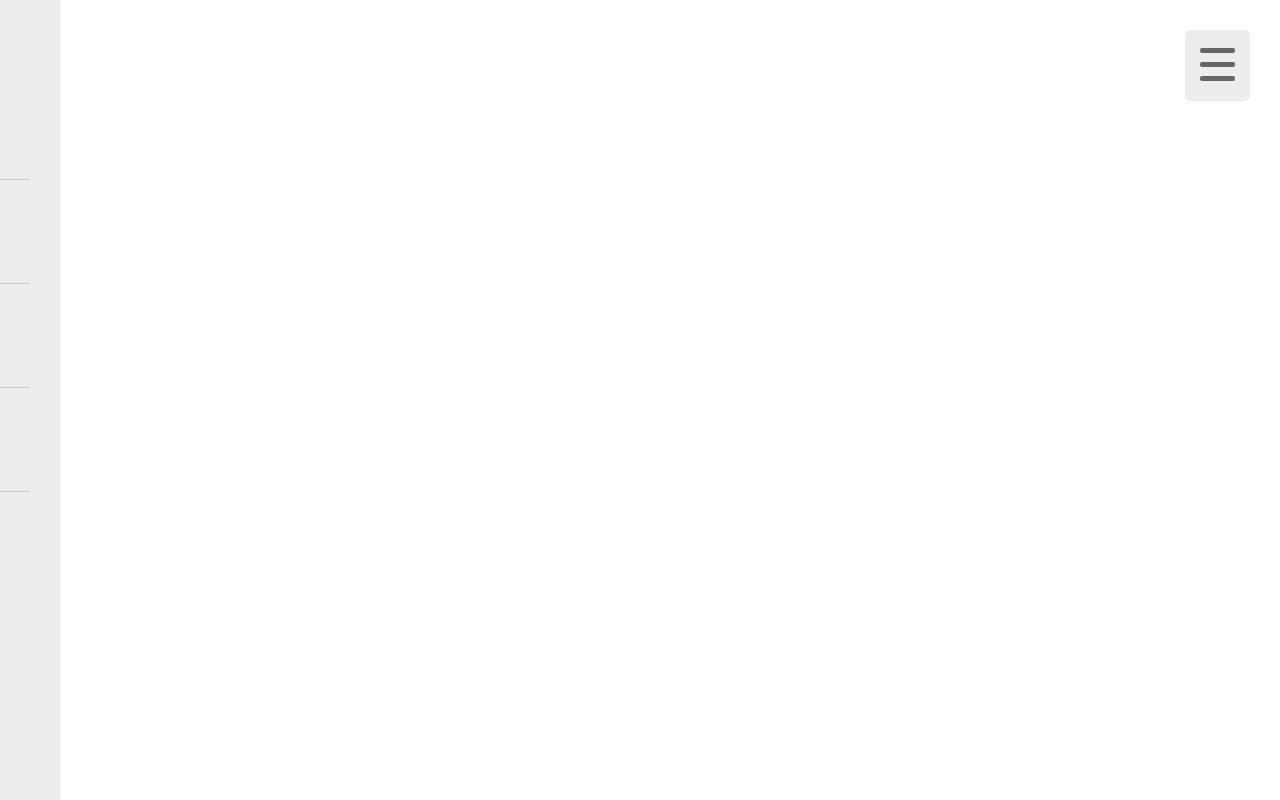
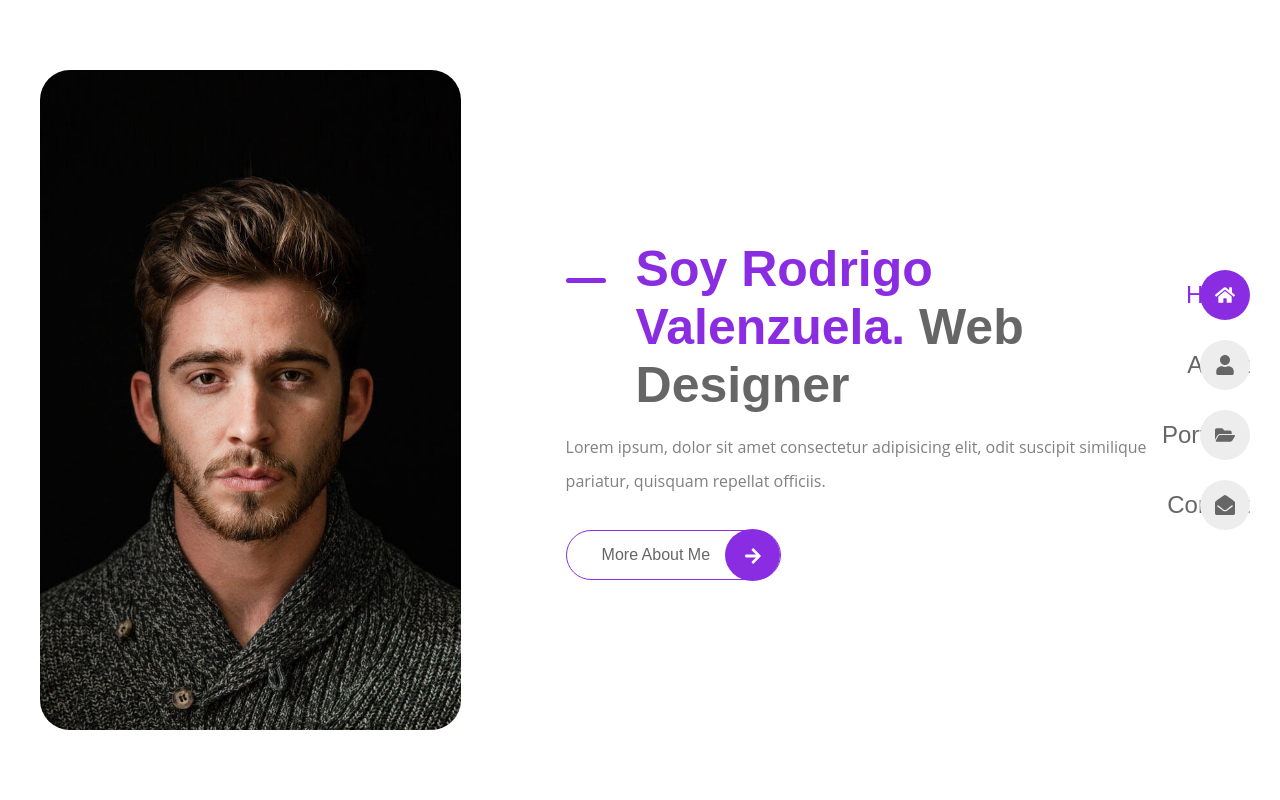
Before and after one commit to RodryVz/PortafolioReact, a React (Vite) app: page / in a window 1280 px wide. Built offline with nearby package versions, Linux system fonts and the light colour scheme; a web font is replaced by a local one.

Commit message:
construccion del home

```diff
--- a/src/App.css
+++ b/src/App.css
@@ -61,9 +61,6 @@
     font-weight: var(--weight-700);
 }
 
-ul{
-    list-style: none;
-}
 
 a{
     text-decoration: none;
@@ -72,3 +69,38 @@
 img{
     max-width: 100%;
 }
+
+/*------------------- Reusable Css--------------- */
+
+.grid{
+    display: grid;
+    gap: 30px;
+}
+
+.section{
+    padding-block: 70px;
+}
+
+.button{
+    display: inline-block;
+    color: var(--title-color);
+    border: 1px solid var(--first-color);
+    padding: 15px 70px 15px 35px;
+    border-radius: 35px;
+    font-family: var(--second-font);
+    font-weight: var(--weight-500);
+    position: relative;
+}
+
+.button__icon{
+    background-color: var(--first-color);
+    position: absolute;
+    inset-block: -2px;
+    right: 0;
+    width: 55px;
+    border-radius: 50%;
+    color: var(--text-white);
+    font-size: var(--large-font-size);
+    text-align: center;
+    line-height: 60px;
+}
--- a/src/components/Navbar.tsx
+++ b/src/components/Navbar.tsx
@@ -14,7 +14,9 @@
                     {links.map(({ name, icon, path }, index) => {
                         return (
                             <li className='nav__item' key={index}>
-                                <NavLink to={path} className={({ isActive }) => isActive ? 'nav__link active-nav' : 'nav__link'}>
+                                <NavLink to={path} className={({ isActive }) => isActive ? 'nav__link active-nav' : 'nav__link'}
+                                    onClick={()=> setShowMenu(!showMenu)}>
+
                                     {icon}
                                     <h3 className='nav__name'>{name}</h3>
                                 </NavLink>
--- a/src/components/navbar.css
+++ b/src/components/navbar.css
@@ -1,7 +1,11 @@
+ul li{
+    list-style: none;
+}
+
 .nav__menu{
     position: fixed;
     inset-block: 0;
-    left: -100%;
+    left: -115%;
     background-color: hsl(0, 0%, 93%) ;
     width: 100%;
     padding: 60px 30px;
@@ -66,3 +70,75 @@
 .animate-toggle span:last-child {
     transform: rotate(-45deg) translate(0px, 1px);
 }
+
+@media screen and (min-width: 1024px) {
+    .nav__menu {
+        all: unset
+    }
+
+    .nav__toggle{
+        display: none;
+    }
+
+    .nav {
+        position: fixed;
+        inset-block: 0;
+        right: 30px;
+        display: flex;
+        align-items: center;
+    }
+
+    .nav__item{
+        margin-block: 20px;
+    }
+
+    .nav__link{
+        padding: 0;
+        border-bottom: none;
+        background-color: hsl(0, 0%, 93%);
+        width: 50px;
+        height: 50px;
+        border-radius: 50%;
+        position: relative;
+    }
+
+    .nav__icon{
+        font-size: 20px;
+        margin-inline: auto;
+    }
+
+    .nav__name{
+        position: absolute;
+        top: 10;
+        right: 0;
+        background-color: hsl(271, 76%, 53%);
+        height: 100%;
+        line-height: 50px;
+        padding-inline: 30px 25px;
+        border-radius: 30px;
+        font-size: var(--small-font-size);
+        color: bisque;
+        opacity: 0;
+        visibility: hidden;
+        z-index: -1;
+        transition: all 0.3s ease;
+    }
+
+    .nav__link:hover .nav__name{
+        right: 27px;
+        color: #fff;
+        opacity: 1;
+        visibility: visible;
+        border-radius: 30px 0 0 30px;
+    }
+
+    .nav__link:hover,
+    .active-nav{
+        background-color: hsl(271, 76%, 53%);
+    }
+
+    .nav__link:hover .nav__icon,
+    .active-nav .nav__icon {
+        color: #fff;
+    }
+}
--- a/src/page/home/Home.tsx
+++ b/src/page/home/Home.tsx
@@ -1,8 +1,33 @@
 import React from 'react'
+import  Profiler  from "../../assets/home.jpg";
+import { Link } from 'react-router-dom';
+import { FaArrowRight } from 'react-icons/fa';
+import "./home.css";
+import "../../App.css";
 
 const Home = () => {
     return (
-        <div></div>
+        <section className='home section grid'>
+            <img src={Profiler} alt=""  className='home__img'/>
+
+            <div className='home__content'>
+                <div className='home__data'>
+                    <h1 className='home__title'> <span>Soy Rodrigo Valenzuela.</span> Web Designer</h1>
+
+                    <p className='home__description'>
+                        Lorem ipsum, dolor sit amet consectetur adipisicing elit,
+                        odit suscipit similique pariatur, quisquam repellat officiis.
+                    </p>
+
+                    <Link to='/about' className='button'>
+                        More About Me {''}
+                        <span className='button__icon'>
+                            <FaArrowRight/>
+                        </span>
+                    </Link>
+                </div>
+            </div>
+        </section>
     )
 }
 
--- a/src/page/home/home.css
+++ b/src/page/home/home.css
@@ -0,0 +1,46 @@
+.home{
+    grid-template-columns: 4.32fr 7.68fr;
+    align-items: center;
+    padding: 40px;
+    height: 100vh;
+}
+
+.home__img{
+    height: 100%;
+    object-fit: cover;
+    border-radius: 30px;
+    box-shadow: 0 0 8px hsla(0, 0%, 0%, 0,3);
+}
+
+.home__data{
+    max-width: 600px;
+    margin-inline: auto;
+    padding-top: 20px;
+}
+
+.home__title{
+    position: relative;
+    font-size: var(--h1-font-size);
+    line-height: 1,24;
+    padding-left: 70px;
+}
+
+.home__title span{
+    color: var(--first-color);
+}
+
+.home__title::before{
+    content: '';
+    position: absolute;
+    left: 0;
+    top: 22%;
+    width: 40px;
+    height: 5px;
+    border-radius: 10px;
+    background-color: var(--first-color);
+}
+
+.home__description {
+    line-height: 2.125;
+    margin-block: 16px 32px;
+}
```
